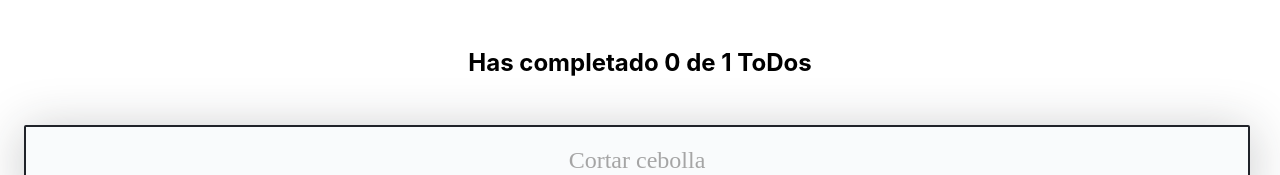
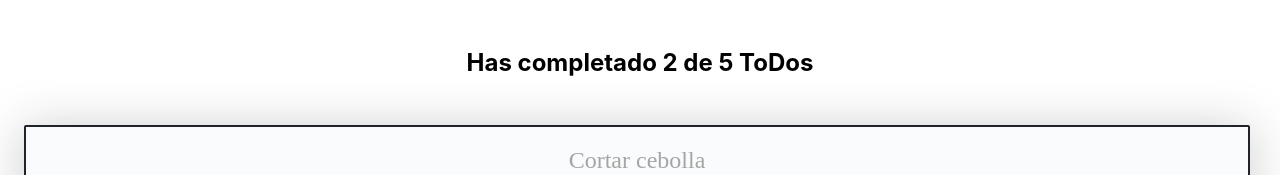
Before and after one commit to flormc/ReactApp, a React (Create React App) app: page / in a window 1280 px wide. Shown: the top 175 px of the page. Built offline with nearby package versions, Linux system fonts and the light colour scheme.

Commit message:
Update App.js

```diff
--- a/src/App.js
+++ b/src/App.js
@@ -14,7 +14,7 @@ const defaultTodos = [
 ];
 
 function App() {
-  const [todos, setTodos] = React.useState([defaultTodos]);
+  const [todos, setTodos] = React.useState(defaultTodos);
   const [searchValue, setSearchValue] = React.useState('');
 
   const completedTodos = todos.filter(todo => !!todo.completed).length;
```
